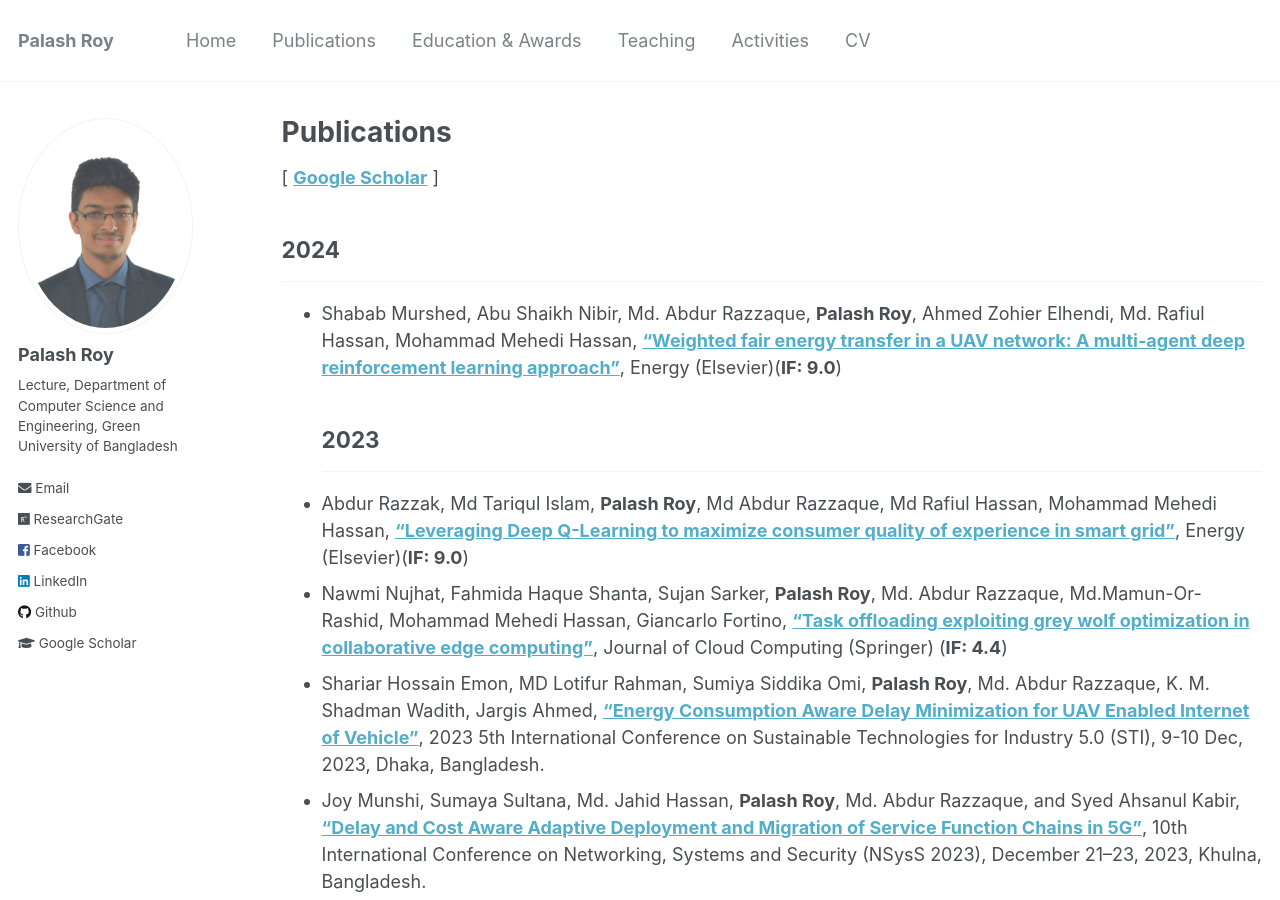
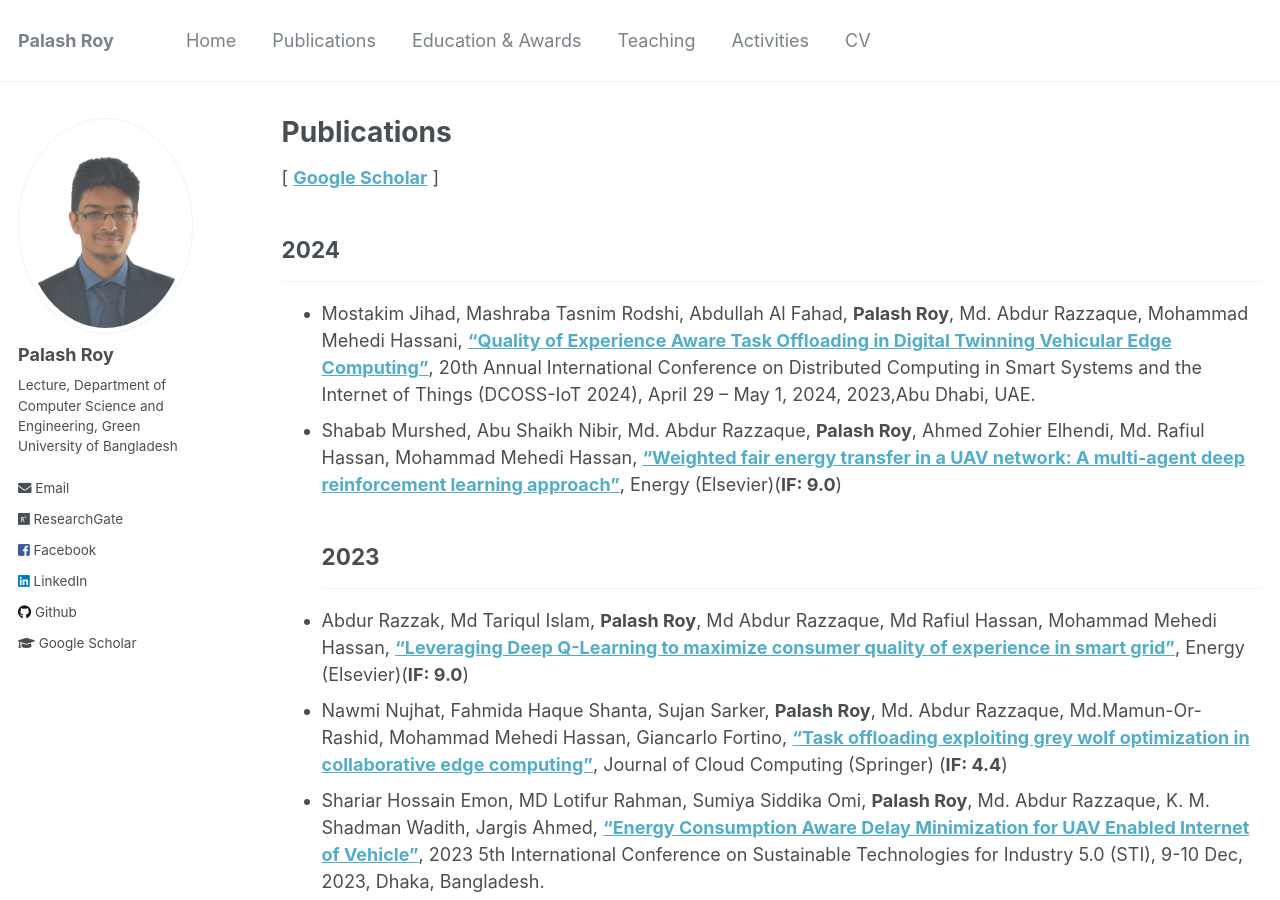
Before and after one commit to PalashRoy975/PalashRoy975.github.io, a Jekyll site: the page built from _pages/publications.md, in a window 1280 px wide and 900 px high. Built offline with Jekyll 4.4.1, drawn with Linux system fonts in a browser that asks for light colours.

Commit message:
Update publications.md

```diff
--- a/_pages/publications.md
+++ b/_pages/publications.md
@@ -8,6 +8,7 @@ author_profile: true
 [ [**Google Scholar**](https://scholar.google.com/citations?user=6YbqlUkAAAAJ&hl=en&authuser=1) ]
 ## 2024
 -----------
+* Mostakim Jihad, Mashraba Tasnim Rodshi, Abdullah Al Fahad, **Palash Roy**, Md. Abdur Razzaque, Mohammad Mehedi Hassani, [**"Quality of Experience Aware Task Offloading in Digital Twinning Vehicular Edge Computing"**](), 20th Annual International Conference on Distributed Computing in Smart Systems and the Internet of Things (DCOSS-IoT 2024), April 29 – May 1, 2024, 2023,Abu Dhabi, UAE.
 * Shabab Murshed, Abu Shaikh Nibir, Md. Abdur Razzaque, **Palash Roy**, Ahmed Zohier Elhendi, Md. Rafiul Hassan, Mohammad Mehedi Hassan,  [**"Weighted fair energy transfer in a UAV network: A multi-agent deep reinforcement learning approach"**](https://www.sciencedirect.com/science/article/abs/pii/S0360544224002986), Energy (Elsevier)(**IF: 9.0**)
 ## 2023
 -----------
```
